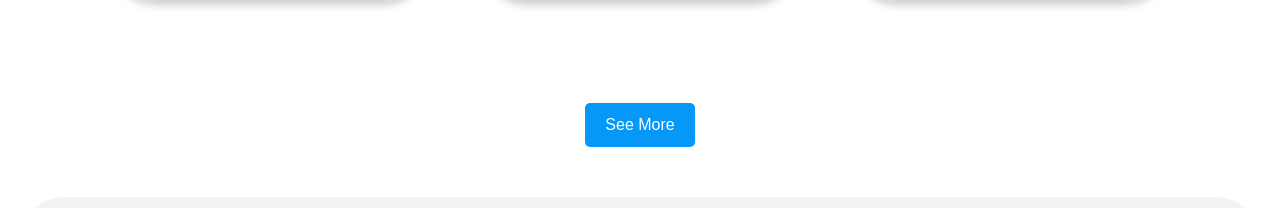
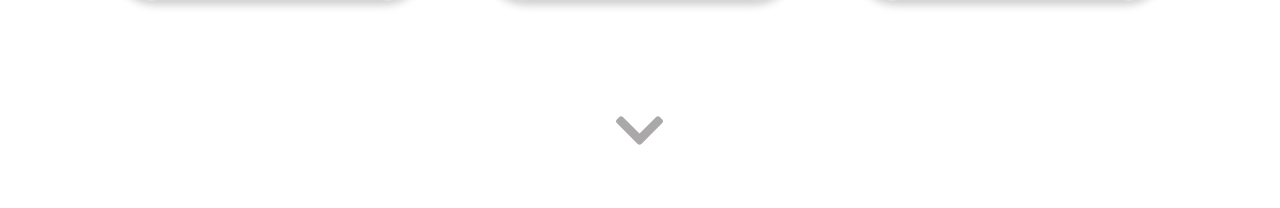
Before and after one commit to abufahimkhan/travel-around, a React (Vite) app: page / in a window 1280 px wide. Shown: the part 1659-1867 px from the top of the page. Built offline with nearby package versions, Linux system fonts and the light colour scheme.

Commit message:
commit no-22

```diff
--- a/package.json
+++ b/package.json
@@ -13,6 +13,7 @@
     "@glidejs/glide": "^3.6.0",
     "react": "^18.2.0",
     "react-dom": "^18.2.0",
+    "react-icons": "^4.12.0",
     "react-select": "^5.8.0",
     "react-slick": "^0.29.0",
     "slick-carousel": "^1.8.1"
--- a/src/App.css
+++ b/src/App.css
@@ -395,15 +395,15 @@ p {
   transition: height 1.5s ease;
 }
 .see-more-btn {
-  border: none;
-  background-color: #0698f7;
-  color: #fff;
-  padding: 10px 20px;
-  border-radius: 5px;
+    border: none;
+    background-color: #ffffff;
+    color: #aaa8a8;
+    font-size: 5cap;
+    border-radius: 5px;
 }
 .see-more-btn:hover {
-  background-color: #0077ff;
-  transform: scale(1.05);
+  background-color: #ffffff;
+  transform: scale(1.9);
 }
 @keyframes clickAnimation {
   0% {
@@ -420,7 +420,6 @@ p {
   animation: clickAnimation 0.3s;
 }
 .cards-header {
-  margin: auto;
   text-shadow: 0 0 black;
   display: block;
   text-align: center;
@@ -461,6 +460,7 @@ p {
   box-sizing: border-box;
   width: 27%;
   box-shadow: 0 4px 8px 0 rgba(0, 0, 0, 0.2);
+  background-color: white;
   border: 2px solid #dad4d4;
   border-radius: 4cap;
   margin-top: 40px;
--- a/src/Placecards.jsx
+++ b/src/Placecards.jsx
@@ -1,4 +1,5 @@
 import React, { useState } from "react";
+import { FaChevronDown, FaChevronUp } from "react-icons/fa";
 import "./App.css";
 import records from "./records.json";
 
@@ -37,12 +38,20 @@ function Placecards() {
       </div>
 
       {records.length > 3 && (
-        <div className="see-more-container">
-          <button className="see-more-btn" onClick={toggleCards}>
-            {showAllCards ? "See Less" : "See More"}
-          </button>
-        </div>
+  <div className="see-more-container">
+    <button className="see-more-btn" onClick={toggleCards}>
+      {showAllCards ? (
+        <>
+        <FaChevronUp />
+        </>
+      ) : (
+        <>
+        <FaChevronDown />
+        </>
       )}
+    </button>
+  </div>
+)}
     </div>
   );
 }
```
Also changed, not shown: 1 other file (tests, documents, lock files or other folders).
